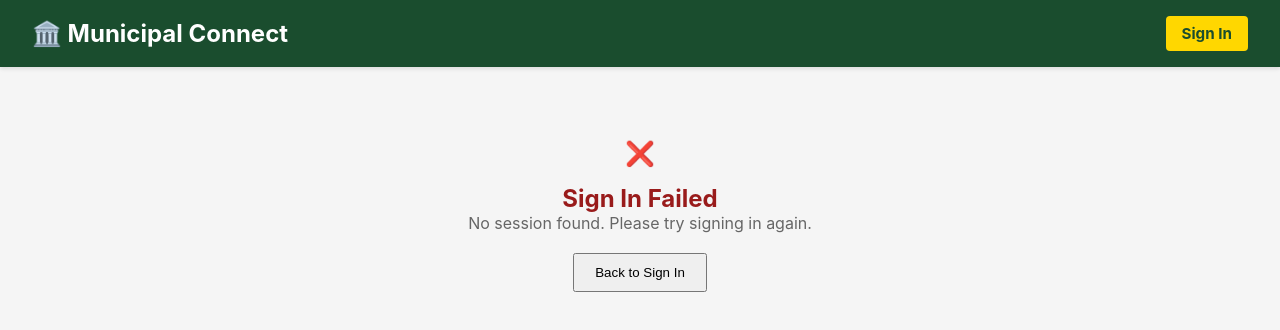
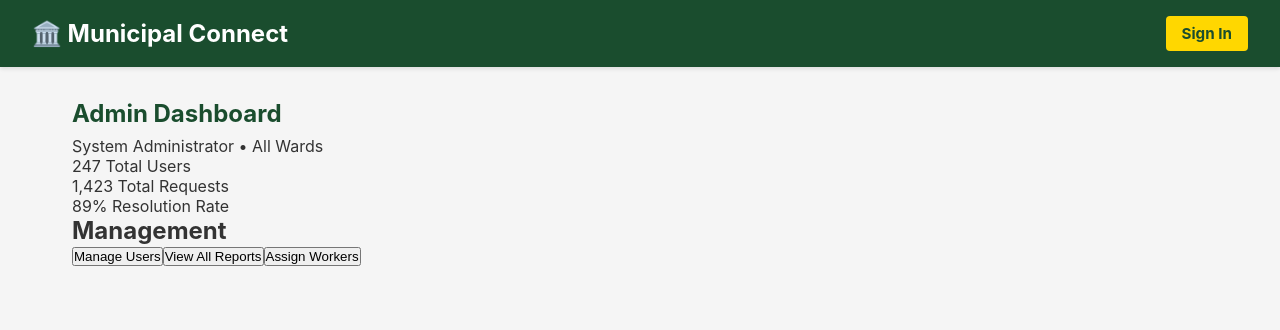
Before and after one commit to Pul-e/municipal-service-portal, a React (Create React App) app: page /admin/dashboard in a window 1280 px wide. Shown: the top 330 px of the page. Built offline with nearby package versions, Linux system fonts and the light colour scheme; no server answers.

Commit message:
fix: restore AdminDashboardPage component that was overwritten with AuthCallbackPage

```diff
--- a/src/pages/AdminDashboardPage.jsx
+++ b/src/pages/AdminDashboardPage.jsx
@@ -1,118 +1,25 @@
-import { useEffect, useState } from 'react';
-import { useNavigate } from 'react-router-dom';
-import { supabase } from '../supabaseClient';
+function AdminDashboardPage() {
+  return (
+    <article className="page-container">
+      <header>
+        <h1>Admin Dashboard</h1>
+        <p>System Administrator • All Wards</p>
+      </header>
 
-function AuthCallbackPage() {
-  const navigate = useNavigate();
-  const [error, setError] = useState('');
-  const [status, setStatus] = useState('Processing your sign in...');
+      <section className="admin-stats">
+        <div className="stat-card">247 Total Users</div>
+        <div className="stat-card">1,423 Total Requests</div>
+        <div className="stat-card">89% Resolution Rate</div>
+      </section>
 
-  useEffect(() => {
-    const handleCallback = async () => {
-      try {
-        // Get the session after Google redirect
-        const { data: { session }, error: sessionError } = await supabase.auth.getSession();
-
-        if (sessionError) {
-          setError(sessionError.message);
-          return;
-        }
-
-        if (!session) {
-          setError('No session found. Please try signing in again.');
-          return;
-        }
-
-        // Get the role that was selected before Google redirect
-        const pendingRole = sessionStorage.getItem('pendingRole');
-
-        setStatus(`Setting up your ${pendingRole || 'user'} account...`);
-
-        // Check the profiles table for existing role
-        const { data: profile, error: profileError } = await supabase
-          .from('profiles')
-          .select('role')
-          .eq('id', session.user.id)
-          .single();
-
-        let userRole = profile?.role;
-
-        // If no role assigned yet, update the profile with selected role
-        if (!userRole && pendingRole) {
-          // Map frontend role names to database role values
-          let dbRole = 'user'; // default
-          if (pendingRole === 'resident' || pendingRole === 'user') dbRole = 'user';
-          if (pendingRole === 'worker') dbRole = 'staff';
-          if (pendingRole === 'admin') dbRole = 'admin';
-
-          const { error: updateError } = await supabase
-            .from('profiles')
-            .update({ role: dbRole })
-            .eq('id', session.user.id);
-
-          if (updateError) {
-            console.error('Error updating role:', updateError);
-            setError('Failed to assign role to your account.');
-            return;
-          }
-
-          userRole = dbRole;
-        }
-
-        // Clear the stored role
-        sessionStorage.removeItem('pendingRole');
-
-        setStatus(`Redirecting to ${userRole} dashboard...`);
-
-        // Redirect based on the role
-        setTimeout(() => {
-          switch (userRole) {
-            case 'user':
-              navigate('/resident/dashboard');
-              break;
-            case 'staff':
-              navigate('/worker/dashboard');
-              break;
-            case 'admin':
-              navigate('/admin/dashboard');
-              break;
-            default:
-              navigate('/');
-          }
-        }, 500);
-
-      } catch (err) {
-        console.error('Unexpected error:', err);
-        setError('An unexpected error occurred. Please try again.');
-      }
-    };
-
-    handleCallback();
-  }, [navigate]);
-
-  if (error) {
-    return (
-      <div style={{ padding: '40px', textAlign: 'center' }}>
-        <div style={{ color: '#dc2626', fontSize: '24px', marginBottom: '16px' }}>❌</div>
-        <h2 style={{ color: '#991b1b' }}>Sign In Failed</h2>
-        <p style={{ color: '#666' }}>{error}</p>
-        <button
-          onClick={() => navigate('/signin')}
-          style={{ marginTop: '20px', padding: '10px 20px', cursor: 'pointer' }}
-        >
-          Back to Sign In
-        </button>
-      </div>
-    );
-  }
-
-  return (
-    <div style={{ padding: '40px', textAlign: 'center' }}>
-      <div style={{ fontSize: '40px', marginBottom: '16px' }}>🔄</div>
-      <h2>{status}</h2>
-      <p style={{ color: '#666' }}>Please wait while we complete your sign in...</p>
-    </div>
+      <section className="admin-actions">
+        <h2>Management</h2>
+        <button>Manage Users</button>
+        <button>View All Reports</button>
+        <button>Assign Workers</button>
+      </section>
+    </article>
   );
 }
 
-export default AuthCallbackPage;
+export default AdminDashboardPage;
```
